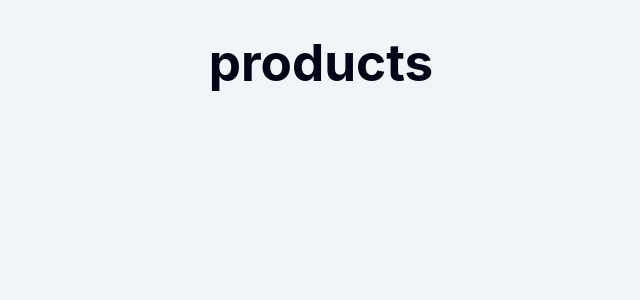
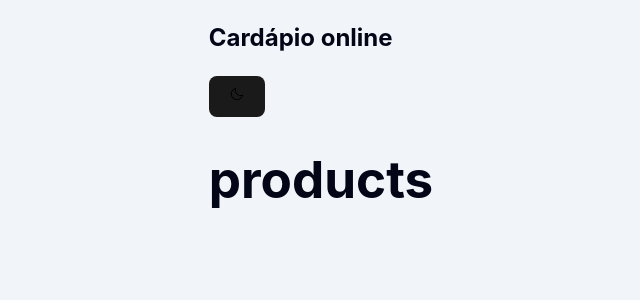
Before and after one commit to lucasthalless/menu-app, a React (Vite) app in the folder frontend/: page / in a window 1280 px wide. Shown: the top 300 px of the page, without its empty margins (319-959 px from the left). Built offline with nearby package versions, Linux system fonts and the light colour scheme.

Commit message:
feat: add header component to all routes

```diff
--- a/frontend/src/App.tsx
+++ b/frontend/src/App.tsx
@@ -2,14 +2,18 @@ import "./styles/global.scss";
 import { BrowserRouter, Routes, Route } from "react-router-dom";
 import { Products } from "./pages/Products";
 import { Error } from "./pages/Error";
+import { Header } from "./components/Header";
 
 function App() {
   return (
     <BrowserRouter>
-      <Routes>
-        <Route path="/" element={<Products />} />
-        <Route path="*" element={<Error />} />
-      </Routes>
+      <div className="container">
+        <Header />
+        <Routes>
+          <Route path="/" element={<Products />} />
+          <Route path="*" element={<Error />} />
+        </Routes>
+      </div>
     </BrowserRouter>
   );
 }
--- /dev/null
+++ b/frontend/src/components/Header.tsx
@@ -0,0 +1,38 @@
+import { useEffect, useState } from "react";
+import { Moon, Sun } from "phosphor-react";
+
+export function Header() {
+  const getCurrentTheme = () =>
+    window.matchMedia("(prefers-color-scheme: dark)").matches;
+  const [isDarkMode, setDarkMode] = useState(getCurrentTheme);
+
+  console.log(isDarkMode);
+
+  getCurrentTheme()
+    ? document.documentElement.classList.toggle("dark")
+    : document.documentElement.classList.toggle("light");
+
+  const toggleDarkMode = () => {
+    setDarkMode(!isDarkMode);
+  };
+
+  useEffect(() => {
+    document.documentElement.classList.add(isDarkMode ? "dark" : "light");
+    document.documentElement.classList.remove(!isDarkMode ? "dark" : "light");
+  }, [isDarkMode]);
+
+  return (
+    <header>
+      <div>
+        <h2>Cardápio online</h2>
+        <button
+          aria-label="Toggle dark mode"
+          className="toggle-theme-button"
+          onClick={toggleDarkMode}
+        >
+          {isDarkMode ? <Sun className="icon" /> : <Moon className="icon" />}
+        </button>
+      </div>
+    </header>
+  );
+}
```
